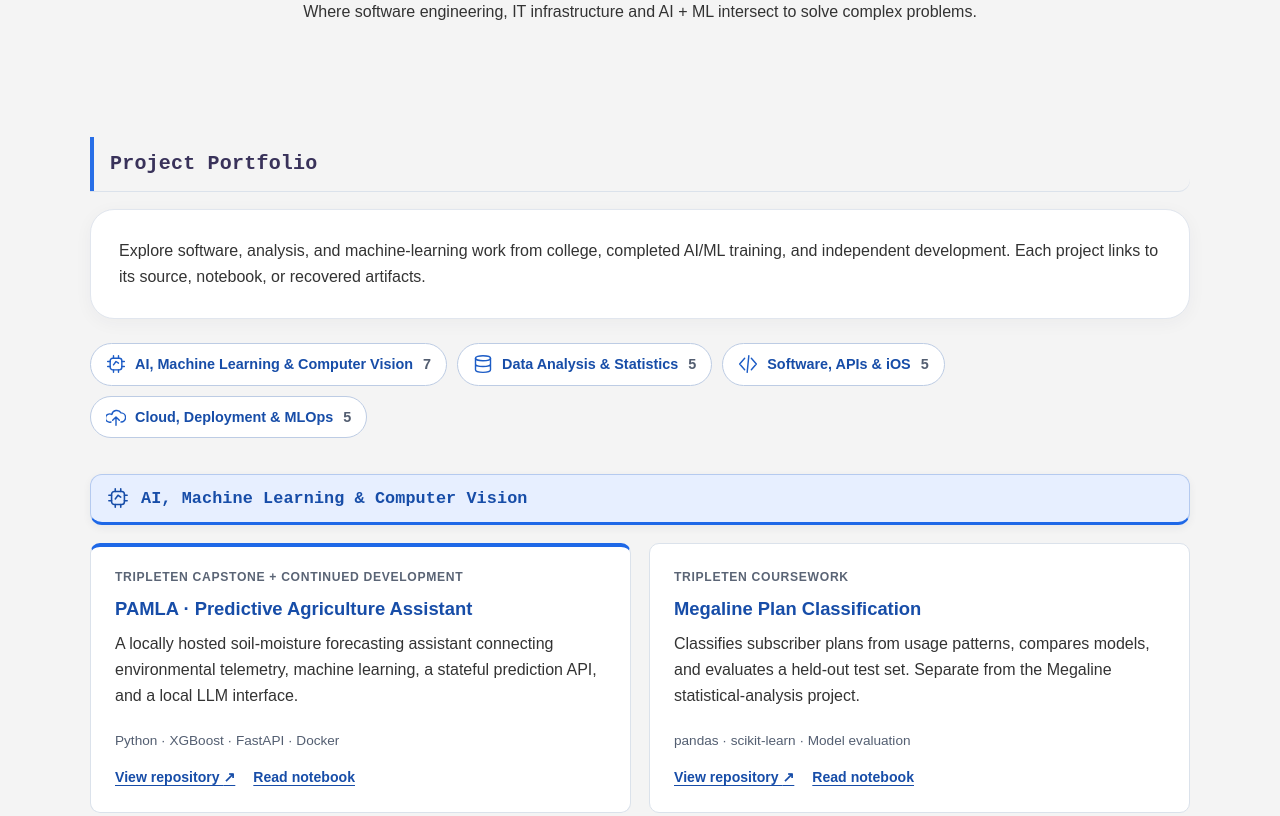
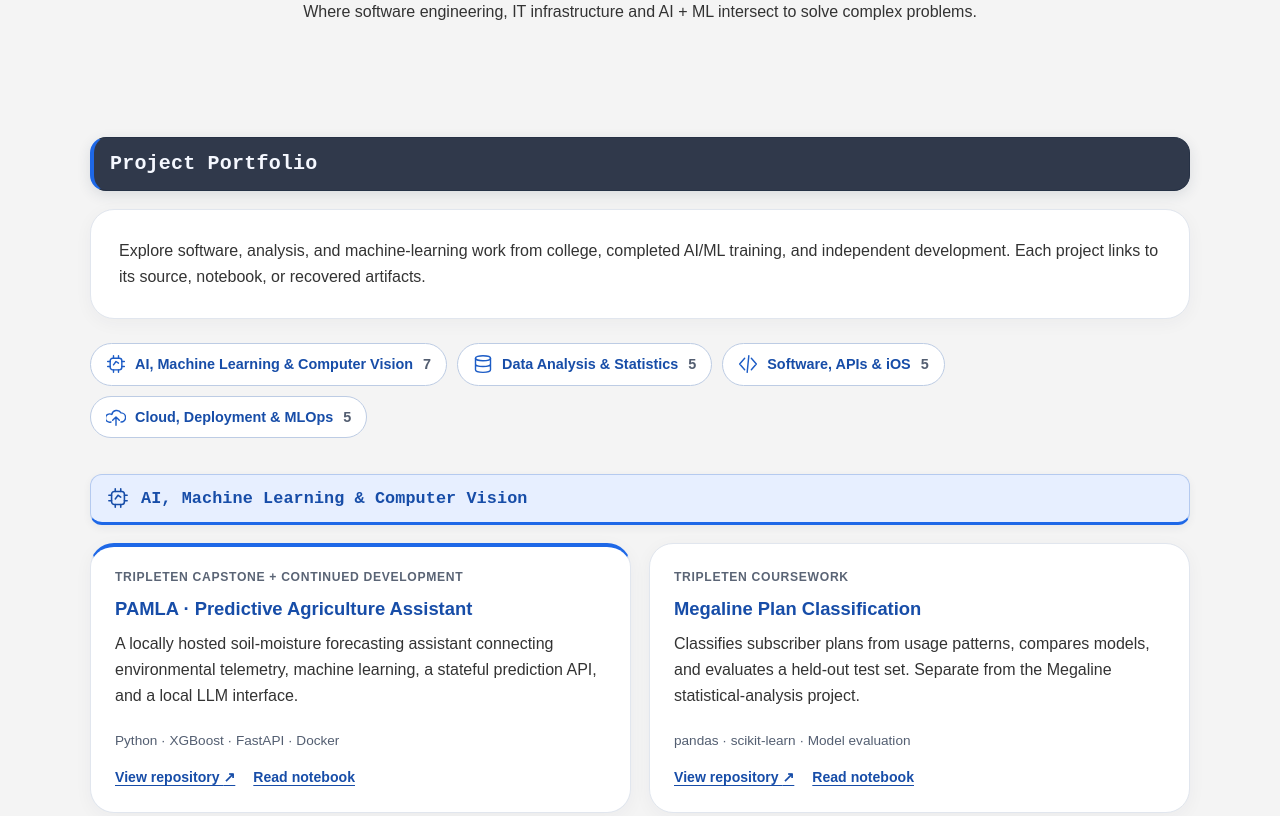
Before and after one commit to devinkristopher/my-portfolio, a plain HTML site: page index.html in a window 1280 px wide. Shown: the part 377-1193 px from the top of the page. Drawn offline with Linux system fonts and the light colour scheme.

Commit message:
Unify project card styling and add solid section heading panels

```diff
--- a/index.html
+++ b/index.html
@@ -89,7 +89,7 @@
 
     :root{--section-heading-height:54px;--project-heading-height:76px}
     html{scroll-behavior:smooth;scroll-padding-top:calc(var(--section-heading-height) + 16px);scroll-padding-bottom:96px}
-    .container > section > h3{position:sticky;top:0;z-index:10;box-sizing:border-box;min-height:54px;display:flex;align-items:center;padding:12px 16px;background:#f4f4f4;border-radius:0 0 12px 0;box-shadow:0 1px 0 #dbe2eb}
+    .container > section > h3{position:sticky;top:0;z-index:10;box-sizing:border-box;min-height:54px;display:flex;align-items:center;padding:12px 16px;color:#f5f8ff;background:#30394b;border:1px solid #263145;border-left:4px solid #1e68e7;border-radius:16px;box-shadow:0 4px 14px rgba(36,48,72,.12)}
     a:focus-visible{outline:3px solid #e09200;outline-offset:4px}
     .skip-link{position:absolute;left:16px;top:-80px;padding:12px;background:white;color:#174da8;z-index:3}
     .skip-link:focus{top:12px}
@@ -108,7 +108,7 @@
     .project-heading-icon{width:22px;height:22px;flex-shrink:0}
     .project-card a{scroll-margin-top:var(--project-heading-height)}
     .project-grid{display:grid;grid-template-columns:repeat(2,minmax(0,1fr));gap:18px}
-    .project-card{background:#fff;border:1px solid #dbe2eb;border-radius:10px;padding:24px;display:flex;flex-direction:column;line-height:1.6;min-width:0}
+    .project-card{background:#fff;border:1px solid #e1e6ee;border-radius:24px;padding:24px;box-shadow:0 4px 18px rgba(36,48,72,.045);display:flex;flex-direction:column;line-height:1.6;min-width:0}
     .project-card.featured{border-top:4px solid #1e68e7;padding-top:21px}
     .project-card h5{font-size:1.15rem;line-height:1.4;margin:8px 0 10px}
     .project-card a{color:#174da8;text-underline-offset:3px}
@@ -124,7 +124,7 @@
     .project-footnote a:hover{color:#fff}
     .info-icon{width:24px;height:24px;flex-shrink:0;color:#e0e8f5}
     @media(max-width:700px){.project-footnote{align-items:flex-start;gap:12px;padding:20px;border-radius:24px}.info-icon{margin-top:1px}}
-    @media(max-width:700px){header{padding:30px 20px}header h1{white-space:normal}header nav ul{justify-content:flex-start}#hero{padding:30px 0}#hero h2{font-size:1.65rem}.container{margin-top:24px}.project-grid{grid-template-columns:1fr}.project-card{padding:20px}}
+    @media(max-width:700px){header{padding:30px 20px}header h1{white-space:normal}header nav ul{justify-content:flex-start}#hero{padding:30px 0}#hero h2{font-size:1.65rem}.container{margin-top:24px}.project-grid{grid-template-columns:1fr}.project-card{padding:20px;border-radius:20px}}
     body{padding-bottom:96px}
     .back-to-top{position:fixed;right:max(20px,env(safe-area-inset-right));bottom:max(20px,env(safe-area-inset-bottom));z-index:30;display:inline-flex;align-items:center;justify-content:center;gap:8px;box-sizing:border-box;min-width:48px;min-height:48px;padding:12px 16px;border:1px solid #174da8;border-radius:999px;background:#174da8;color:#fff;font-size:.9rem;font-weight:700;line-height:1.4;text-decoration:none;box-shadow:0 4px 16px rgba(23,77,168,.25)}
     .back-to-top svg{width:20px;height:20px;flex-shrink:0}
```
